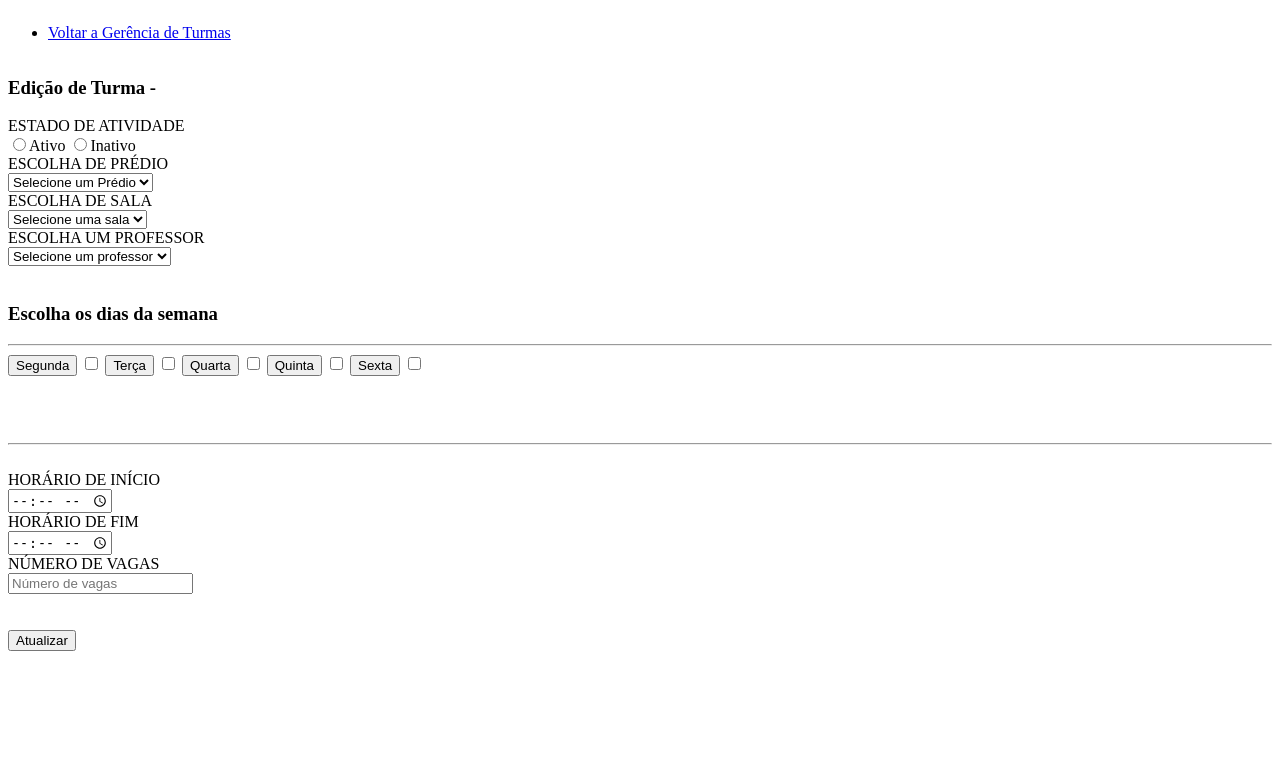
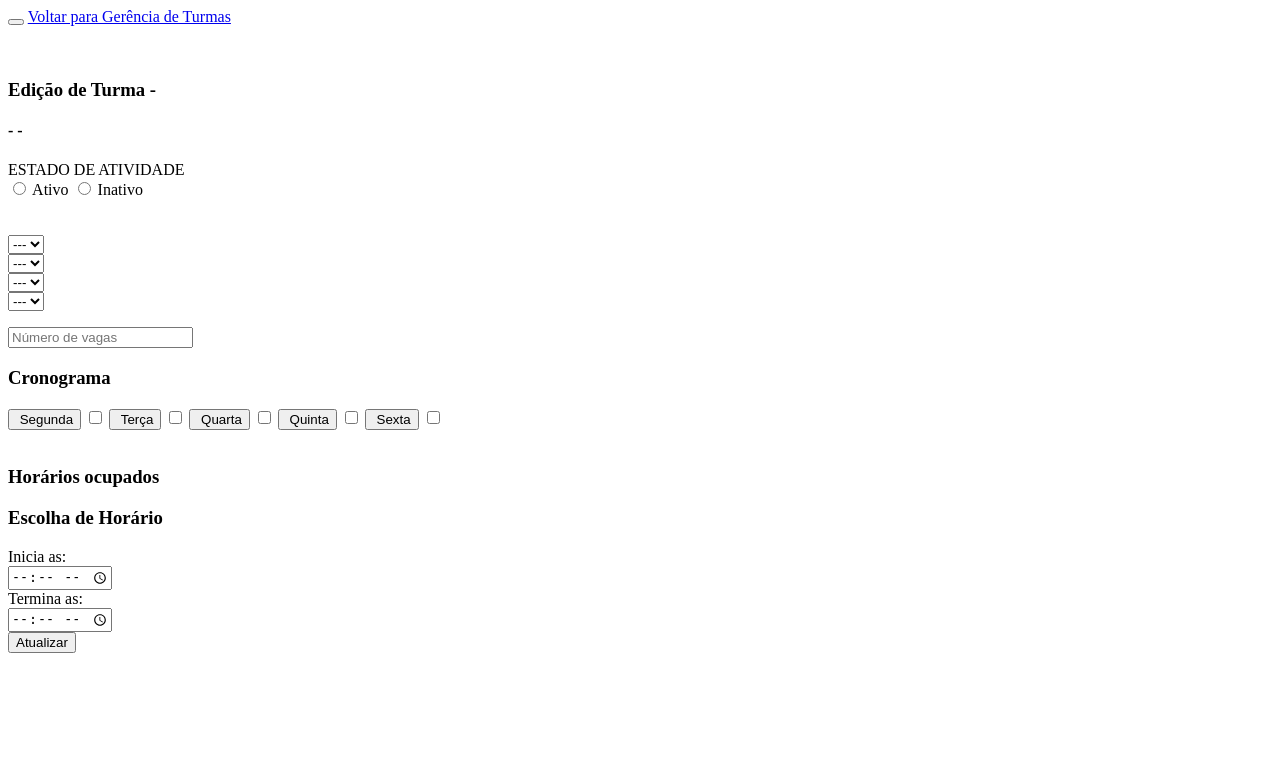
Before and after one commit to filipeklinger/sistemaCac, a PHP site: page /view/turma/editTurma.html in a window 1280 px wide. Shown: the top 783 px of the page. Run offline with PHP 8.4, Linux system fonts and the light colour scheme.

Commit message:
Implentadas melhorias na edição de turmas, conflito de horarios e atualização de vagas

```diff
--- a/view/turma/editTurma.html
+++ b/view/turma/editTurma.html
@@ -1,164 +1,162 @@
-<body class="container-fluid">
-<div class="turmas">
+<body class="container-fluid turmas">
+
 <div class="header">
     <nav class="navbar navbar-default">
-            <div class="container-fluid" style="overflow-x: hidden">
-                <div>
-                    <ul class="nav navbar-nav">
-                        <li><a href="index.php?pag=Turmas"><i class="glyphicon glyphicon-chevron-left"></i> Voltar a
-                            Gerência de Turmas</a></li>
-                    </ul>
+        <div class="container-fluid">
+            <div class="navbar-header">
+                <button type="button" class="navbar-toggle" data-toggle="collapse" data-target="#myNavbar">
+                    <span class="icon-bar"></span>
+                    <span class="icon-bar"></span>
+                    <span class="icon-bar"></span>
+                </button>
+
+                <a class="navbar-brand" href="index.php?pag=Turmas"><i class="glyphicon glyphicon-chevron-left"></i>
+                    Voltar para Gerência de Turmas</a>
             </div>
         </div>
     </nav>
 </div>
 
-    <div class="container" style="overflow-x: hidden;padding-bottom: 42px;">
-        <form id="formEditTurma" action="" method="POST">
-            <div class="form-group">
-                <h3>Edição de Turma - <span id="nomeHeader"></span></h3>
+
+<div class="container">
+    <p id="avisos"></p>
+    <!-- Form Name  -->
+    <form class="form-horizontal" id="formEditTurma" action=" " method="POST">
+        <br>
+        <div class="formBoxContainer col-md-12">
+            <div class="form-group container">
+                <h3 class="text-center col-md-12">Edição de Turma - <span id="nomeHeader"></span></h3>
+                <h4 class="text-center col-md-12"> - <span id="turmaName"></span> - </h4>
+                <div class="col-md-12">
+                    <label class="control-label">ESTADO DE ATIVIDADE</label>
+                    <div class="">
+                        <label class="radio-inline">
+                            <input type="radio" name="rb" value="1" > Ativo
+                        </label>
+                        <label class="radio-inline">
+                            <input type="radio" name="rb" value="0"> Inativo
+                        </label>
+                    </div>
+                    <br><br>
+                </div>
+                <div class="col-md-12">
+                    <select class="selectCool2" id="selectOficina" name="oficina_id"
+                            title="---"
+                            required="required">
+                        <option value="">---</option>
+
+                    </select>
+                </div>
+                <div class="col-md-12">
+                    <select class="selectCool2" id="selectProf" name="prof_id" style="color: black"
+                            title="---" required="required">
+                        <option value="">---</option>
+                    </select>
+                </div>
+                <!-- Infraestrutura -->
+                <div class="">
+                    <div class="col-md-12">
+                        <select class="selectCool2" id="selectPredio" onchange="SalaFromPredioId();"
+                                title="---"
+                                required="required">
+                            <option value="" selected disabled>---</option>
+                        </select>
+                    </div>
+                    <div id="carregandoSalas"></div>
+                    <div class="col-md-12">
+                        <select class="selectCool2" id="selectSala" name="sala_id" onchange="disponibilidade();"
+                                title="---"
+                                required="required">
+                            <option value="" selected disabled>---</option>
+                        </select>
                     </div>
 
-            <div class="form-group">
-                <label class="control-label" >ESTADO DE ATIVIDADE</label>
-                <div class="">
-                    <label class="radio-inline">
-                        <input type="radio" name="ativo" value="1" >Ativo
-                    </label>
-                    <label class="radio-inline">
-                        <input type="radio" name="ativo" value="0">Inativo
-                    </label>
+                </div>
+
+                <div class="col-md-4" style="margin-top: 16px">
+                    <input id="vagas" name="vagas" type="number" placeholder="Número de vagas"
+                           class="form-control input-md"
+                           required="" min="1">
                 </div>
             </div>
+
+        </div>
+
+        <div class="formBoxContainer col-md-12">
+            <h3 class="text-center col-md-12">Cronograma</h3>
+
             <div class="form-group">
-
-                <div class="input-group" style="color: black">
-                    <select id="selectOficina" name="oficina_id" class="selectCool2" title="Escolha uma oficina"
-                            hidden="hidden" required>
-                        <option value="1">Selecione uma Oficina</option>
-                    </select>
-
-                </div><!-- /input-group -->
-            </div><!-- /form-group -->
-
-            <!-- Predios disponiveis -->
-            <div id="tbody" class="form-group">
-                <label class="control-label">ESCOLHA DE PRÉDIO</label>
-                <div class="">
-                    <div class="input-group" style="color: black">
-                        <select id="selectPredio" onchange="SalaFromPredioId();" class="selectCool2"
-                                title="Escolha um predio" required="required">
-                            <option value="1">Selecione um Prédio</option>
-                        </select>
-                    </div><!-- /input-group -->
-                </div>
-            </div><!-- /form-group -->
-            <div id="carregandoSalas"></div>
-            <!-- Salas disponiveis -->
-            <div id="tsala" class="form-group">
-                <label class="control-label">ESCOLHA DE SALA</label>
-                <div class="">
-                    <div class="input-group" style="color: black">
-                        <select id="selectSala" name="sala_id" onchange="disponibilidade();" class="selectCool2"
-                                title="Escolha uma Sala" required="required">
-                            <option value="1">Selecione uma sala</option>
-                        </select>
-                    </div><!-- /input-group -->
-                </div>
-            </div><!-- /form-group -->
-
-            <div id="tprof" class="form-group">
-                <label class="4 control-label">ESCOLHA UM PROFESSOR</label>
-                <div class="">
-                    <div class="input-group">
-                        <select id="selectProf" name="prof_id" style="color: black" class="selectCool2"
-                                title="Escolha uma Professor" required="required">
-                            <option value="-1">Selecione um professor</option>
-                        </select>
-                    </div><!-- /input-group -->
-                </div>
-            </div><!-- /form-group -->
-
-            <!---AQUI DEVEMOS MOSTRAR OS HORARIOS DISPONIVEIS DAQUELA SALA -->
-            <br>
-
-            <h3 class="">Escolha os dias da semana</h3>
-            <hr>
-            <div class="form-group">
-                <div class="col-lg-offset-4">
+                <div class="text-center">
 
                 <span class="button-checkbox">
-                    <button id="seg" type="button" class="btn" data-color="primary">Segunda</button>
+                    <button id="seg" type="button" class="btn btn-primary"><i
+                            class="state-icon glyphicon glyphicon-unchecked"></i>&nbsp;Segunda</button>
                     <input type="checkbox" name="seg" class="hidden"/>
                 </span>
 
                     <span class="button-checkbox">
-                    <button id="ter" type="button" class="btn" data-color="primary">Terça</button>
+                    <button id="ter" type="button" class="btn btn-primary"><i
+                            class="state-icon glyphicon glyphicon-unchecked"></i>&nbspTerça</button>
                     <input type="checkbox" name="ter" class="hidden"/>
                 </span>
 
                     <span class="button-checkbox">
-                    <button id="qua" type="button" class="btn" data-color="primary">Quarta</button>
+                    <button id="qua" type="button" class="btn btn-primary"><i
+                            class="state-icon glyphicon glyphicon-unchecked"></i>&nbsp;Quarta</button>
                     <input type="checkbox" name="qua" class="hidden"/>
                 </span>
 
                     <span class="button-checkbox">
-                    <button id="qui" type="button" class="btn" data-color="primary">Quinta</button>
+                    <button id="qui" type="button" class="btn btn-primary"><i
+                            class="state-icon glyphicon glyphicon-unchecked"></i>&nbsp;Quinta</button>
                     <input type="checkbox" name="qui" class="hidden"/>
                 </span>
 
                     <span class="button-checkbox">
-                    <button id="sex" type="button" class="btn" data-color="primary">Sexta</button>
+                    <!--button id="sex" type="button" class="btn" data-color="primary">Sexta</button-->
+                        <button id="sex" type="button" class="btn btn-primary"><i
+                                class="state-icon glyphicon glyphicon-unchecked"></i>&nbsp;Sexta</button>
                     <input type="checkbox" name="sex" class="hidden"/>
                 </span>
-
+                    <br>
+                    <br>
                 </div>
-            </div>
-
-            <div class="row" style="color: white;overflow-x: auto;">
-                <h3 class="text-center col-md-12">Horarios ocupados</h3>
+                <h3 class="text-center col-md-12">Horários ocupados</h3>
                 <!--Uma Tabela de Horário, shhhh, não conta pra ninguém-->
                 <div class="container-fluid">
                     <div class="timetable"></div>
                 </div>
             </div>
-            <!-- FIM HORARIOS -->
-            <hr>
-            <br>
-            <!-- Horario -->
-            <div class="row">
-                <div class="col-md-4 form-group">
-                    <label class="control-label" for="horarioInic">HORÁRIO DE INÍCIO</label>
+        </div>
+        <div class="formBoxContainer col-md-12">
+            <h3 class="text-center col-md-12">Escolha de Horário</h3>
+
+            <div class="form-group col-md-9 col-md-push-4">
+                <div class=" col-md-3">
+                    <label class="control-label" for="horarioInic">Inicia as: </label>
                     <div class="">
-                        <input id="horarioInic" name="horario_inic" type="time" placeholder="" class="form-control input-md"
-                               required="">
+                        <input id="horarioInic" name="horario_inic" type="time" placeholder=""
+                               class="form-control input-md" required="">
                     </div>
-                </div><!-- /form-group -->
-                <div class="col-md-4 form-group">
-                    <label class="control-label" for="horarioFim">HORÁRIO DE FIM</label>
+                </div>
+                <div class=" col-md-3">
+                    <label class="control-label" for="horarioFim">Termina as: </label>
                     <div class="">
                         <input id="horarioFim" name="horario_fim" type="time" placeholder="Início (--:--)"
                                class="form-control input-md" required="">
                     </div>
-                </div><!-- /form-group -->
                 </div>
-            <!-- Num de vagas -->
-            <div class="form-group">
-                <label class="control-label" for="vagas">NÚMERO DE VAGAS</label>
-                <div class="">
-                    <input id="vagas" name="vagas" type="number" placeholder="Número de vagas" class="form-control input-md"
-                           required="">
             </div>
-            </div><!-- /form-group -->
+        </div>
+        <!-- Submit -->
+        <div class="container-fluid">
+            <input id="enviar" type="submit" class="btn btn-primary btn-block" value="Atualizar"/>
+        </div>
         <br>
         <br>
-            <div ><!-- Submit -->
-                <input id="enviar" type="submit" class="btn btn-primary btn-block" value="Atualizar"/>
+    </form>
 </div>
 
-        </form>
-    </div>
-</div>
 
 <script>
     //carregando as opcoes de troca
@@ -177,34 +175,53 @@
     $(document).ready(carregador());
 
     function carregador() {
+        getMsgs();
         //setando ação de atualizar
-        $('#formEditTurma').attr('action', 'control/main.php?req=updateTurma&id='+getParameterByName('id'));
+        $('#formEditTurma').attr('action', 'control/main.php?req=updateTurma&id=' + getParameterByName('id'));
         //obtendo Informações da oficina selecionada
-        ajaxLoadGET('control/main.php?req=selectTurmaById&id='+getParameterByName('id'), jsonParseSelectedOficina, '#teste');
+        ajaxLoadGET('control/main.php?req=selectTurmaById&id=' + getParameterByName('id'), jsonParseSelectedOficina, '#teste');
 
-        function jsonParseSelectedOficina(resposta,corpo) {
+        function jsonParseSelectedOficina(resposta, corpo) {
             const json = JSON.parse(resposta);
-            $('#horarioInic').val(json[0].inicio);
-            $('#horarioFim').val(json[0].fim);
+
+            horaSanitize = json[0].inicio.split(":");
+            $('#horarioInic').val(horaSanitize[0]+":"+horaSanitize[1]);
+
+            horaSanitize = json[0].fim.split(":");
+            $('#horarioFim').val(horaSanitize[0]+":"+horaSanitize[1]);
+
+
             $('#vagas').val(json[0].num_vagas);
             oficinaAtual = json[0].oficina_id;
             salaAtual = json[0].sala_id;
             predioAtual = json[0].predio_id;
             professorAtual = json[0].professor;
+
+            //console.log(json);
+
+            input = "input[name=rb][value="+json[0].is_ativo+"]";
+
+            $(input).prop("checked",true);
+
             //selecionando os dias da semana
-            if(json[0].segunda === "1") $('#seg').click();
-            if(json[0].terca === "1") $('#ter').click();
-            if(json[0].quarta === "1") $('#qua').click();
-            if(json[0].quinta === "1") $('#qui').click();
-            if(json[0].sexta === "1") $('#sex').click();
+            if (json[0].segunda === "1") $('#seg').click();
+            if (json[0].terca === "1") $('#ter').click();
+            if (json[0].quarta === "1") $('#qua').click();
+            if (json[0].quinta === "1") $('#qui').click();
+            if (json[0].sexta === "1") $('#sex').click();
             //oficina
             $('#nomeHeader').append(json[0].oficina);
+            $('#turmaName').append(json[0].nome_turma);
+
             //Setando os selects na posicao correta dos dados
-            $('#selectPredio option[value='+predioAtual+']').attr('selected','selected');
-            $('#selectOficina option[value='+oficinaAtual+']').attr('selected','selected');
+            $('#selectPredio option[value=' + predioAtual + ']').attr('selected', 'selected');
+            $('#selectOficina option[value=' + oficinaAtual + ']').attr('selected', 'selected');
             SalaFromPredioId();
-            setTimeout(()=> {$('#selectSala option[value='+salaAtual+']').attr('selected','selected');disponibilidade();},400);
-            setTimeout(()=> $('#selectProf option[value='+professorAtual+']').attr('selected','selected'),400);
+            setTimeout(() => {
+                $('#selectSala option[value=' + salaAtual + ']').attr('selected', 'selected');
+                disponibilidade();
+            }, 200);
+            setTimeout(() => $('#selectProf option[value=' + professorAtual + ']').attr('selected', 'selected'), 400);
 
         }
     }
--- a/view/turma/gerenciar_turma.html
+++ b/view/turma/gerenciar_turma.html
@@ -121,7 +121,7 @@
             for (i in objJson) {
                 if(objJson[i].is_ativo == '1'){
                     ativas += '<tr>' +
-                        '<td class=\'col-md-2\'>' + objJson[i].oficina + '</td>' +
+                        '<td class=\'col-md-2\'>' + objJson[i].oficina + ' ' + objJson[i].turma + '</td>' +
                         '<td class=\'col-md-2\'>' + getDiaSemana(objJson[i]) + '</td>' +
                         '<td class=\'col-md-2\'>' + objJson[i].inicio + " as " + objJson[i].fim + '</td>' +
                         '<td class=\'col-md-2\'>' + objJson[i].sala + '</td>' +
```
Also changed, not shown: control/turma.php (+118 -26 lines), js/grade_horario.js (+39 -22 lines). Lines whose indentation alone changed are shown as unchanged.
